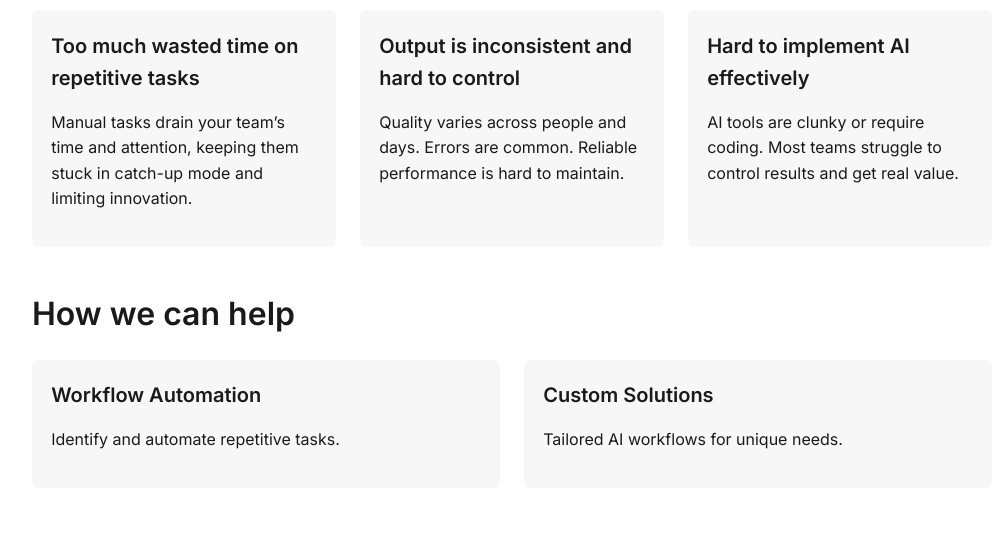
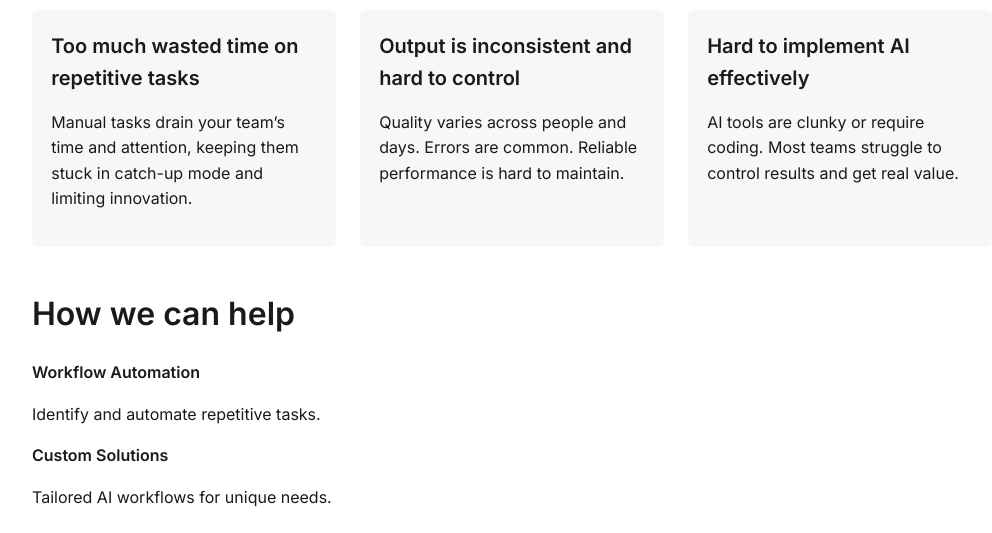
Before and after one commit to jrinconhanna/automation-agency, a website: page index.html in a window 1280 px wide. Shown: the part 410-943 px from the top of the page, without its empty margins (128-1120 px from the left). Drawn offline with Linux system fonts and the light colour scheme.

Commit message:
Revert solutions section to original format

```diff
--- a/style.css
+++ b/style.css
@@ -93,23 +93,3 @@ ul, ol {
   margin-top: 3rem;
   border-radius: 8px;
 }
-
-.solutions {
-  display: grid;
-  grid-template-columns: repeat(auto-fit, minmax(280px, 1fr));
-  gap: 1.5rem;
-  margin-bottom: 3rem;
-}
-
-.solution {
-  background: #f7f7f7;
-  padding: 1.2rem;
-  border-radius: 6px;
-}
-
-.solution-title {
-  font-size: 1.25rem;
-  font-weight: 600;
-  display: block;
-  margin-bottom: 0.2rem;
-}
```
